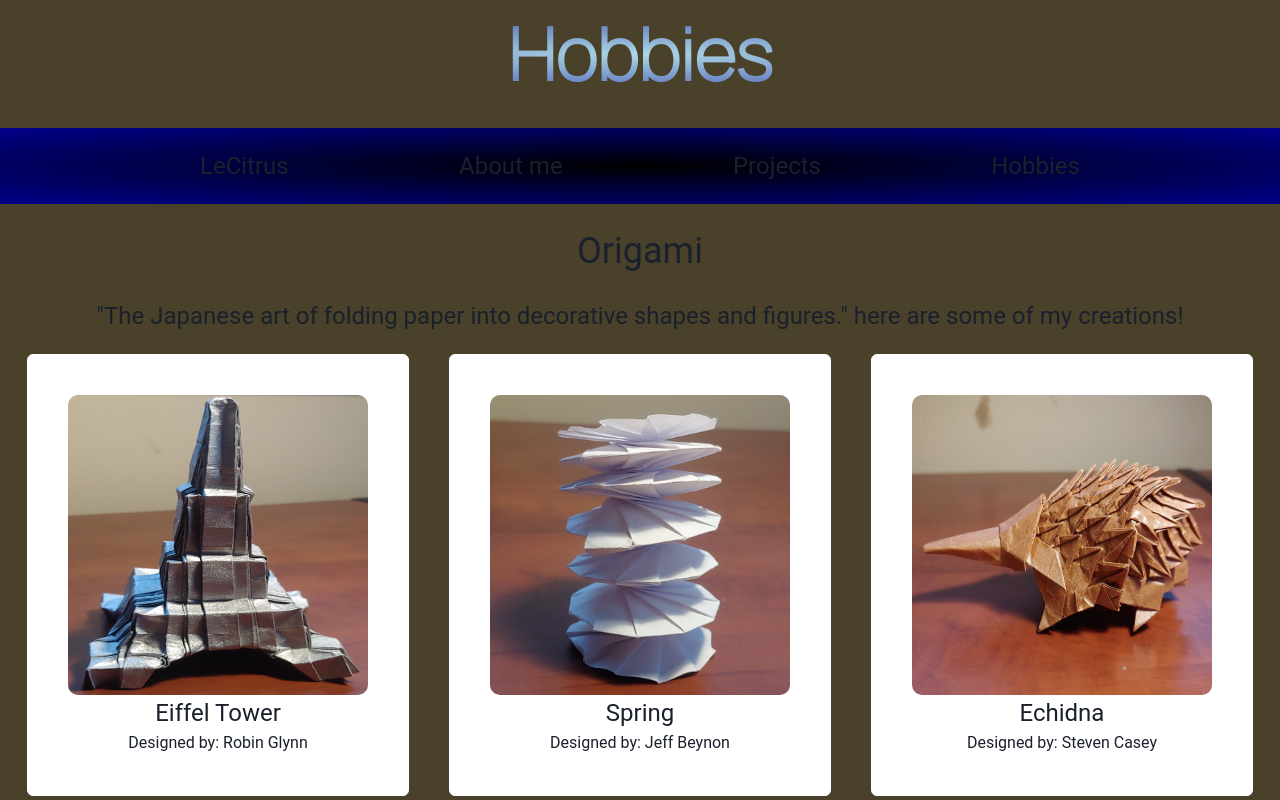
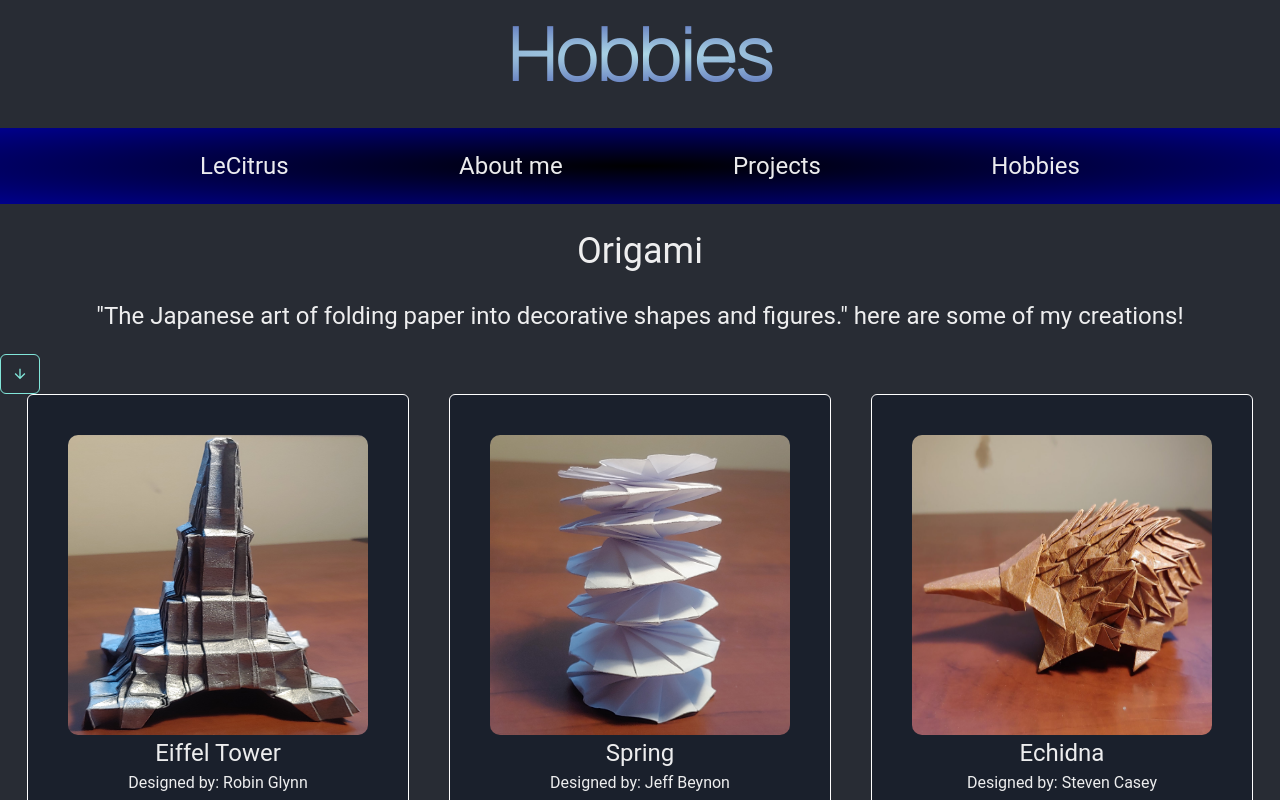
Before and after one commit to LeCitrus/LeCitrus.github.io, a React (Create React App) app: page /hobbies in a window 1280 px wide. Shown: the top 800 px of the page. Built offline with nearby package versions, Linux system fonts and the light colour scheme.

Commit message:
page nav button

```diff
--- a/package.json
+++ b/package.json
@@ -4,6 +4,7 @@
   "homepage": "https://LeCitrus.github.io",
   "private": true,
   "dependencies": {
+    "@chakra-ui/icons": "^2.0.17",
     "@chakra-ui/react": "^2.4.9",
     "@emotion/react": "^11.10.5",
     "@emotion/styled": "^11.10.5",
--- a/src/Theme.ts
+++ b/src/Theme.ts
@@ -5,7 +5,7 @@ const dark = "#282C34";
 const light = "#4A412A";
 
 const config = {
-    initialColorMode: 'light',
+    initialColorMode: 'dark',
     useSystemColorMode: false,
   }
 
--- a/src/components/Project.tsx
+++ b/src/components/Project.tsx
@@ -1,14 +1,16 @@
 import  {Link, Card, Center} from "@chakra-ui/react";
 
+/* https://chakra-ui.com/docs/components/popover */
 
 const Project  = ({
     title, link
 }) => {
     return (
-        <Card padding={10} borderColor="white" variant="outline">
+        <Card padding={10} borderColor="white" variant="outline" _hover={{bg: 'green'}}>
             <Center>
                 <Link href={link}
-                fontSize='2xl'>
+                fontSize='2xl'
+                target='_blank'>
                 {title}
                 </Link>
             </Center>
--- a/src/pages/hobbies.tsx
+++ b/src/pages/hobbies.tsx
@@ -1,12 +1,13 @@
 import NavBar from '../components/NavBar';
 import Header from '../components/header';
 import Origami from '../components/Origami';
-import {SimpleGrid, Text, Center} from '@chakra-ui/react';
+import {SimpleGrid, Text, Center, IconButton, Link} from '@chakra-ui/react';
 import Eiffel from '../images/eiffel.jpg';
 import Spring from '../images/spring.jpg';
 import Echidna from '../images/echidna.jpg';
 import Clover from '../images/clover top.jpg';
 import Hex from '../images/hex top.jpg';
+import {ArrowDownIcon, Icon} from '@chakra-ui/icons';
 
 const Hobbies = () => {
     return (
@@ -24,6 +25,14 @@ const Hobbies = () => {
         <Center m={5}>
           <Text fontSize='2xl'>"The Japanese art of folding paper into decorative shapes and figures." here are some of my creations!</Text>
         </Center>
+        <IconButton
+          as={Link}
+          variant='outline'
+          colorScheme='teal'
+          aria-label='Send email'
+          icon={<ArrowDownIcon />}
+          href='#photography'
+        />
         <Center>
           <SimpleGrid columns = {3} spacing = {10}>
             <Origami image_src={Eiffel} title="Eiffel Tower" author="Robin Glynn"/>
@@ -33,6 +42,9 @@ const Hobbies = () => {
             <Origami image_src={Hex} title="Hexagonal Tesselation" author="Eric Gjerde"/>
           </SimpleGrid>
         </Center>
+        <Center>
+          <Text id='photography' fontSize='4xl' m={10}>Photography</Text>
+        </Center>
       </div>
     </div>
     );
--- a/src/pages/projects.tsx
+++ b/src/pages/projects.tsx
@@ -14,8 +14,8 @@ const Projects = () => {
       <Center>
         <SimpleGrid columns = {3} spacing = {10}>
           <Project title="Imposter Detector" link="https://imposter-detector.vercel.app/"/>
-          <Project title="Math GPT" link="https://github.com/3iq-hacks/mathgpt"/>
-          <Project title="Lost and Coffee" link="https://github.com/LeCitrus/Lost-and-Coffee"/>
+          <Project title="Math GPT" link="https://arithme.tech/"/>
+          <Project title="Lost and Coffee (repo)" link="https://github.com/LeCitrus/Lost-and-Coffee"/>
         </SimpleGrid>
       </Center>
     </div>
```
Also changed, not shown: src/pages/home.tsx (+1 -1 lines), 1 other file (tests, documents, lock files or other folders).
